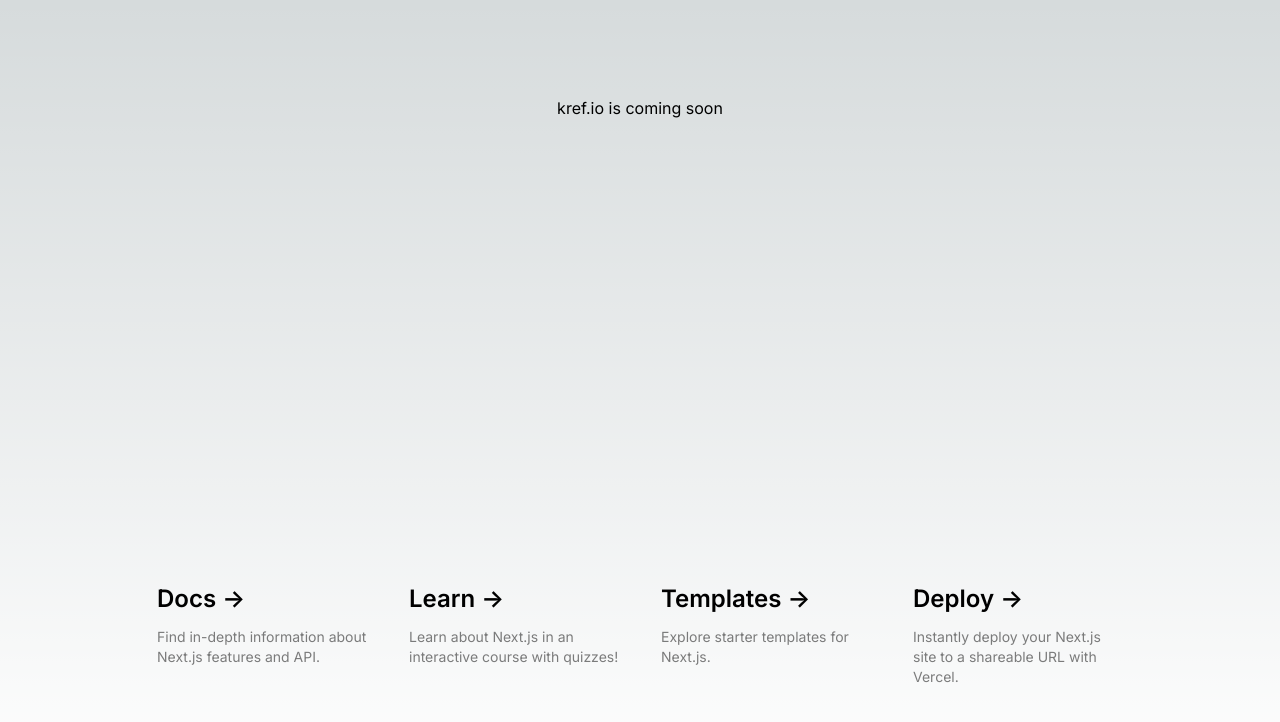
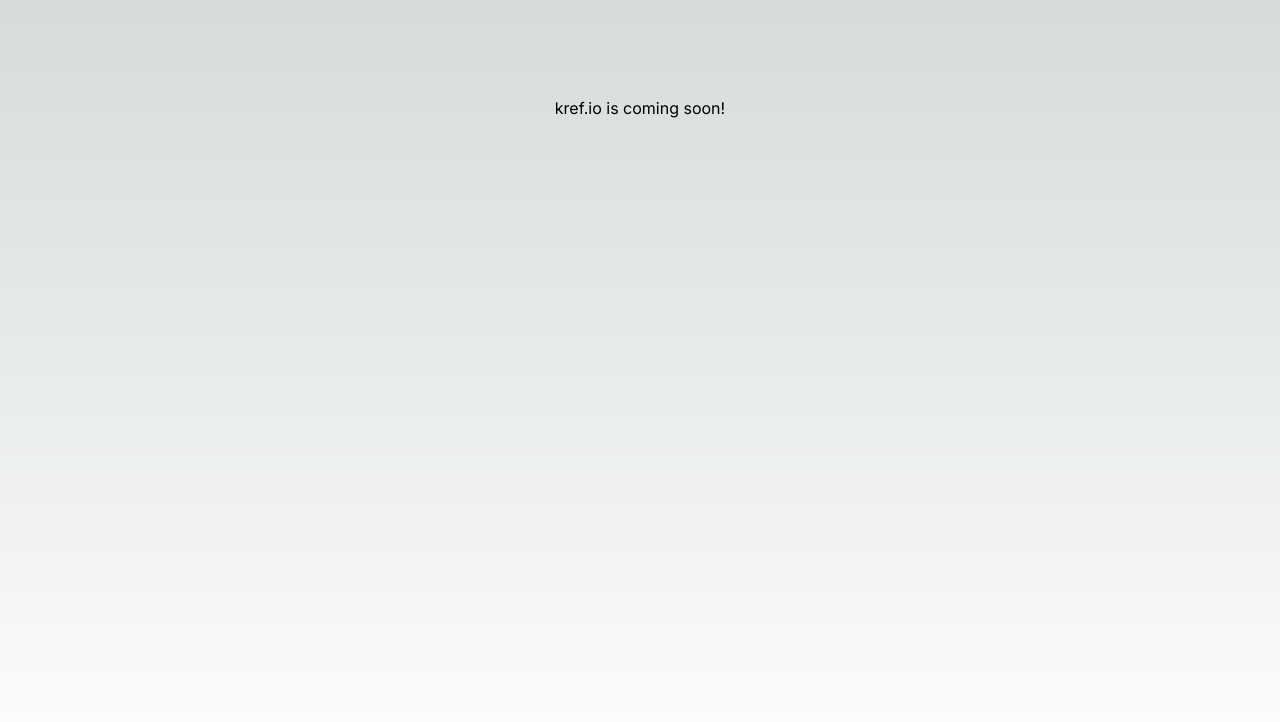
Before and after one commit to KaymanLab/kref.io, a Next.js app: page / in a window 1280 px wide. Shown: the top 722 px of the page. Built offline with nearby package versions, Linux system fonts and the light colour scheme.

Commit message:
modified page

```diff
--- a/src/app/page.js
+++ b/src/app/page.js
@@ -3,77 +3,7 @@
 export default function Home() {
   return (
     <main className="flex min-h-screen flex-col items-center justify-between p-24">
-      <h1>kref.io is coming soon</h1>
-
-      <div className="mb-32 grid text-center lg:max-w-5xl lg:w-full lg:mb-0 lg:grid-cols-4 lg:text-left">
-        <a
-          href="https://nextjs.org/docs?utm_source=create-next-app&utm_medium=appdir-template&utm_campaign=create-next-app"
-          className="group rounded-lg border border-transparent px-5 py-4 transition-colors hover:border-gray-300 hover:bg-gray-100 hover:dark:border-neutral-700 hover:dark:bg-neutral-800/30"
-          target="_blank"
-          rel="noopener noreferrer"
-        >
-          <h2 className={`mb-3 text-2xl font-semibold`}>
-            Docs{' '}
-            <span className="inline-block transition-transform group-hover:translate-x-1 motion-reduce:transform-none">
-              -&gt;
-            </span>
-          </h2>
-          <p className={`m-0 max-w-[30ch] text-sm opacity-50`}>
-            Find in-depth information about Next.js features and API.
-          </p>
-        </a>
-
-        <a
-          href="https://nextjs.org/learn?utm_source=create-next-app&utm_medium=appdir-template-tw&utm_campaign=create-next-app"
-          className="group rounded-lg border border-transparent px-5 py-4 transition-colors hover:border-gray-300 hover:bg-gray-100 hover:dark:border-neutral-700 hover:dark:bg-neutral-800 hover:dark:bg-opacity-30"
-          target="_blank"
-          rel="noopener noreferrer"
-        >
-          <h2 className={`mb-3 text-2xl font-semibold`}>
-            Learn{' '}
-            <span className="inline-block transition-transform group-hover:translate-x-1 motion-reduce:transform-none">
-              -&gt;
-            </span>
-          </h2>
-          <p className={`m-0 max-w-[30ch] text-sm opacity-50`}>
-            Learn about Next.js in an interactive course with&nbsp;quizzes!
-          </p>
-        </a>
-
-        <a
-          href="https://vercel.com/templates?framework=next.js&utm_source=create-next-app&utm_medium=appdir-template&utm_campaign=create-next-app"
-          className="group rounded-lg border border-transparent px-5 py-4 transition-colors hover:border-gray-300 hover:bg-gray-100 hover:dark:border-neutral-700 hover:dark:bg-neutral-800/30"
-          target="_blank"
-          rel="noopener noreferrer"
-        >
-          <h2 className={`mb-3 text-2xl font-semibold`}>
-            Templates{' '}
-            <span className="inline-block transition-transform group-hover:translate-x-1 motion-reduce:transform-none">
-              -&gt;
-            </span>
-          </h2>
-          <p className={`m-0 max-w-[30ch] text-sm opacity-50`}>
-            Explore starter templates for Next.js.
-          </p>
-        </a>
-
-        <a
-          href="https://vercel.com/new?utm_source=create-next-app&utm_medium=appdir-template&utm_campaign=create-next-app"
-          className="group rounded-lg border border-transparent px-5 py-4 transition-colors hover:border-gray-300 hover:bg-gray-100 hover:dark:border-neutral-700 hover:dark:bg-neutral-800/30"
-          target="_blank"
-          rel="noopener noreferrer"
-        >
-          <h2 className={`mb-3 text-2xl font-semibold`}>
-            Deploy{' '}
-            <span className="inline-block transition-transform group-hover:translate-x-1 motion-reduce:transform-none">
-              -&gt;
-            </span>
-          </h2>
-          <p className={`m-0 max-w-[30ch] text-sm opacity-50`}>
-            Instantly deploy your Next.js site to a shareable URL with Vercel.
-          </p>
-        </a>
-      </div>
+      <h1>kref.io is coming soon!</h1>
     </main>
   )
 }
```
